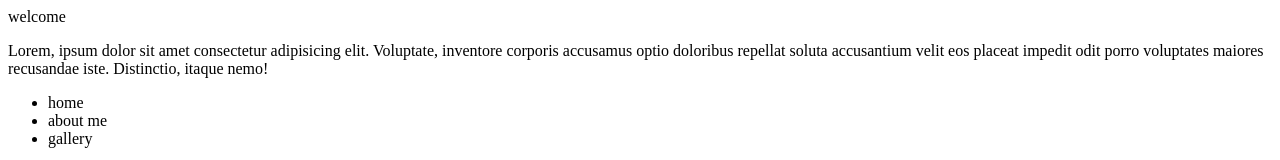
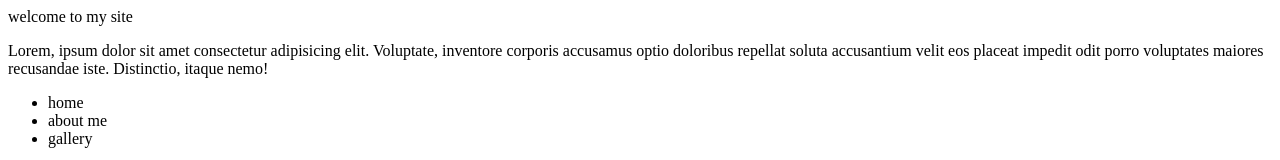
Before and after one commit to parisa7574/tadakhol-branch, a plain HTML site: page index.html in a window 1280 px wide. Shown: the top 160 px of the page. Drawn offline with Linux system fonts and the light colour scheme.

Commit message:
add change header

```diff
--- a/index.html
+++ b/index.html
@@ -6,7 +6,7 @@
     <title>Document</title>
 </head>
 <body>
-    <header>welcome</header>
+    <header>welcome to my site</header>
     <div class="content">
         <p>Lorem, ipsum dolor sit amet consectetur adipisicing elit. Voluptate, inventore corporis accusamus optio doloribus repellat soluta accusantium velit eos placeat impedit odit porro voluptates maiores recusandae iste. Distinctio, itaque nemo!</p>
     </div>
```
